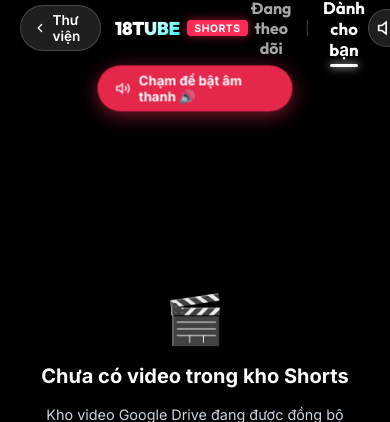
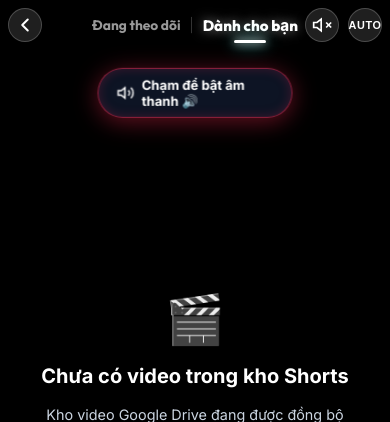
Before and after one commit to dongt2/18tube-web, a Flask app: page /feed in a window 390 px wide. Shown: the top 422 px of the page. Run offline with Flask 3, Linux system fonts and the light colour scheme; data comes from the database, SQL or seed files in the repository; data that the repository does not hold is empty; parts of the project's set-up code (start-up, migrations or seed data) failed here and were passed over; some libraries are stand-ins or nearby versions.

Commit message:
feat(ui/ux): optimize TikTok shorts feed, scrubber dragging, header responsiveness, and remove drive badge

```diff
--- a/web/static/feed.css
+++ b/web/static/feed.css
@@ -41,13 +41,13 @@ html, body {
     top: 0;
     left: 0;
     right: 0;
-    height: 56px;
+    height: 58px;
     padding: 0 1.25rem;
-    display: flex;
+    display: grid;
+    grid-template-columns: 1fr auto 1fr;
     align-items: center;
-    justify-content: space-between;
     z-index: 50;
-    background: linear-gradient(180deg, rgba(0, 0, 0, 0.75) 0%, rgba(0, 0, 0, 0.3) 60%, transparent 100%);
+    background: linear-gradient(180deg, rgba(0, 0, 0, 0.88) 0%, rgba(0, 0, 0, 0.45) 65%, transparent 100%);
     pointer-events: none;
 }
 
@@ -58,30 +58,34 @@ html, body {
 .nav-left {
     display: flex;
     align-items: center;
-    gap: 0.85rem;
+    gap: 0.75rem;
+    justify-self: start;
+    z-index: 10;
 }
 
 .nav-back-btn {
     display: inline-flex;
     align-items: center;
-    gap: 0.35rem;
+    gap: 0.4rem;
     color: #ffffff;
     text-decoration: none;
     font-size: 0.85rem;
     font-weight: 600;
-    padding: 0.4rem 0.75rem;
+    padding: 0.45rem 0.85rem;
     background: rgba(255, 255, 255, 0.12);
-    -webkit-backdrop-filter: blur(10px);
-    backdrop-filter: blur(10px);
+    -webkit-backdrop-filter: blur(14px);
+    backdrop-filter: blur(14px);
     border-radius: 99px;
-    border: 1px solid rgba(255, 255, 255, 0.18);
-    transition: all 0.2s ease;
+    border: 1px solid rgba(255, 255, 255, 0.2);
+    transition: all 0.25s cubic-bezier(0.16, 1, 0.3, 1);
+    box-shadow: 0 2px 10px rgba(0, 0, 0, 0.3);
 }
 
 .nav-back-btn:hover {
-    background: rgba(255, 255, 255, 0.22);
+    background: rgba(255, 255, 255, 0.25);
     border-color: #ffffff;
     transform: translateX(-2px);
+    box-shadow: 0 4px 16px rgba(255, 255, 255, 0.2);
 }
 
 .nav-brand {
@@ -104,136 +108,169 @@ html, body {
 .brand-badge-live {
     font-size: 0.65rem;
     font-weight: 800;
-    padding: 0.12rem 0.45rem;
+    padding: 0.15rem 0.5rem;
     background: var(--c-tiktok-red);
     color: #fff;
     border-radius: 4px;
-    letter-spacing: 0.05em;
-    box-shadow: 0 0 10px rgba(254, 44, 85, 0.6);
+    letter-spacing: 0.06em;
+    box-shadow: 0 0 12px rgba(254, 44, 85, 0.7);
 }
 
-/* TABS (FOLLOWING / FOR YOU) */
+/* TABS (FOLLOWING / FOR YOU) - CENTERED VIA GRID */
 .nav-center-tabs {
+    position: static;
+    transform: none;
+    justify-self: center;
     display: flex;
     align-items: center;
-    gap: 0.65rem;
+    gap: 0.75rem;
+    white-space: nowrap;
+    z-index: 5;
 }
 
 .nav-tab {
     background: transparent;
     border: none;
-    color: rgba(255, 255, 255, 0.65);
+    color: rgba(255, 255, 255, 0.6);
     font-family: var(--f-heading);
-    font-size: 1rem;
+    font-size: 1.05rem;
     font-weight: 700;
     cursor: pointer;
-    padding: 0.35rem 0.2rem;
+    padding: 0.4rem 0.25rem;
     position: relative;
-    transition: all 0.2s ease;
+    transition: all 0.25s cubic-bezier(0.16, 1, 0.3, 1);
+    white-space: nowrap;
+    text-shadow: 0 2px 4px rgba(0, 0, 0, 0.6);
 }
 
 .nav-tab:hover {
     color: #ffffff;
+    transform: scale(1.05);
 }
 
 .nav-tab.active {
     color: #ffffff;
-    font-size: 1.05rem;
+    font-size: 1.15rem;
+    font-weight: 800;
+    text-shadow: 0 0 12px rgba(255, 255, 255, 0.5);
 }
 
 .nav-tab.active::after {
     content: '';
     position: absolute;
-    bottom: -2px;
+    bottom: -3px;
     left: 50%;
     transform: translateX(-50%);
-    width: 28px;
+    width: 32px;
     height: 3px;
     background: #ffffff;
     border-radius: 99px;
-    box-shadow: 0 0 8px #ffffff;
+    box-shadow: 0 0 10px #ffffff, 0 0 18px var(--c-tiktok-cyan);
 }
 
 .nav-tab-divider {
-    color: rgba(255, 255, 255, 0.25);
+    color: rgba(255, 255, 255, 0.2);
     font-size: 0.85rem;
+    font-weight: 300;
 }
 
 /* RIGHT TOOLS */
 .nav-right-tools {
     display: flex;
     align-items: center;
-    gap: 0.5rem;
+    gap: 0.55rem;
+    justify-self: end;
+    z-index: 10;
 }
 
 .tool-btn {
-    width: 38px;
-    height: 38px;
+    width: 40px;
+    height: 40px;
     border-radius: 50%;
     background: rgba(255, 255, 255, 0.12);
-    -webkit-backdrop-filter: blur(10px);
-    backdrop-filter: blur(10px);
-    border: 1px solid rgba(255, 255, 255, 0.18);
+    -webkit-backdrop-filter: blur(14px);
+    backdrop-filter: blur(14px);
+    border: 1px solid rgba(255, 255, 255, 0.2);
     color: #ffffff;
     display: flex;
     align-items: center;
     justify-content: center;
     cursor: pointer;
-    transition: all 0.2s ease;
+    transition: all 0.25s cubic-bezier(0.16, 1, 0.3, 1);
+    box-shadow: 0 2px 10px rgba(0, 0, 0, 0.3);
 }
 
 .tool-btn:hover {
-    background: rgba(255, 255, 255, 0.22);
+    background: rgba(255, 255, 255, 0.25);
     border-color: #ffffff;
-    transform: scale(1.08);
+    transform: scale(1.1);
+    box-shadow: 0 4px 16px rgba(255, 255, 255, 0.25);
 }
 
 .tool-btn.active {
     background: var(--c-tiktok-cyan);
     color: #000000;
     border-color: #ffffff;
-    box-shadow: 0 0 14px rgba(37, 244, 238, 0.5);
+    box-shadow: 0 0 18px rgba(37, 244, 238, 0.7);
 }
 
 .autonext-badge {
     font-size: 0.68rem;
-    font-weight: 800;
-    letter-spacing: 0.04em;
+    font-weight: 900;
+    letter-spacing: 0.05em;
 }
 
-/* UNMUTE PROMPT BANNER */
+/* UNMUTE PROMPT BANNER (FROSTED GLASS PILL) */
 .feed-unmute-prompt {
     position: fixed;
-    top: 68px;
+    top: 72px;
     left: 50%;
     transform: translateX(-50%);
-    background: rgba(254, 44, 85, 0.9);
-    -webkit-backdrop-filter: blur(12px);
-    backdrop-filter: blur(12px);
+    background: rgba(15, 23, 42, 0.88);
+    -webkit-backdrop-filter: blur(16px);
+    backdrop-filter: blur(16px);
     color: #ffffff;
-    padding: 0.45rem 1.15rem;
+    padding: 0.5rem 1.25rem;
     border-radius: 99px;
+    border: 1px solid rgba(254, 44, 85, 0.55);
+    box-shadow: 0 4px 25px rgba(254, 44, 85, 0.4), inset 0 0 12px rgba(254, 44, 85, 0.2);
     font-size: 0.82rem;
     font-weight: 700;
     display: inline-flex;
     align-items: center;
-    gap: 0.5rem;
+    gap: 0.55rem;
     z-index: 60;
     cursor: pointer;
-    box-shadow: 0 4px 20px rgba(254, 44, 85, 0.5);
-    animation: promptBounce 2s infinite ease-in-out;
-    transition: all 0.3s ease;
+    animation: promptFloat 2.5s infinite ease-in-out;
+    transition: all 0.35s cubic-bezier(0.16, 1, 0.3, 1);
 }
 
-@keyframes promptBounce {
+.feed-unmute-prompt:hover {
+    background: rgba(254, 44, 85, 0.95);
+    border-color: #ffffff;
+    transform: translateX(-50%) scale(1.06);
+    box-shadow: 0 6px 30px rgba(254, 44, 85, 0.6);
+}
+
+.feed-unmute-prompt svg {
+    color: var(--c-tiktok-red);
+    animation: soundBounce 1.2s infinite ease-in-out;
+}
+
+@keyframes soundBounce {
+    0%, 100% { transform: scale(1); }
+    50% { transform: scale(1.25); color: #ffffff; }
+}
+
+@keyframes promptFloat {
     0%, 100% { transform: translateX(-50%) translateY(0); }
-    50% { transform: translateX(-50%) translateY(-4px); }
+    50% { transform: translateX(-50%) translateY(-5px); }
 }
 
 .feed-unmute-prompt.hidden {
     opacity: 0;
     pointer-events: none;
-    transform: translateX(-50%) translateY(-10px);
+    transform: translateX(-50%) translateY(-12px);
 }
 
 /* MAIN SNAP SCROLL CONTAINER */
@@ -741,6 +853,64 @@ html, body {
     }
 }
 
+@media (max-width: 768px) {
+    .feed-top-nav {
+        padding: 0 0.85rem;
+        height: 54px;
+    }
+    .nav-brand {
+        display: none !important;
+    }
+    .nav-back-text {
+        display: none !important;
+    }
+    #btn-toggle-fullscreen {
+        display: none !important;
+    }
+    .nav-back-btn {
+        padding: 0;
+        border-radius: 50%;
+        width: 38px;
+        height: 38px;
+        justify-content: center;
+    }
+    .nav-tab {
+        font-size: 0.96rem;
+        padding: 0.35rem 0.2rem;
+    }
+    .nav-tab.active {
+        font-size: 1.05rem;
+    }
+    .nav-center-tabs {
+        gap: 0.65rem;
+    }
+    .tool-btn {
+        width: 38px;
+        height: 38px;
+    }
+}
+
+@media (max-width: 440px) {
+    .feed-top-nav {
+        padding: 0 0.5rem;
+        height: 50px;
+    }
+    .nav-tab {
+        font-size: 0.86rem;
+    }
+    .nav-tab.active {
+        font-size: 0.94rem;
+    }
+    .nav-center-tabs {
+        gap: 0.35rem;
+    }
+    .tool-btn,
+    .nav-back-btn {
+        width: 34px;
+        height: 34px;
+    }
+}
+
 /* TOAST NOTIFICATION */
 .feed-toast-container {
     position: fixed;
--- a/web/static/feed.js
+++ b/web/static/feed.js
@@ -89,6 +89,34 @@
         return Math.abs(hash % 9800) + 120;
     }
 
+    function formatVideoTitle(name, creator) {
+        if (!name) return `Video Shorts 4K • @${creator}`;
+        const clean = name.replace(/\.(mp4|mov|webm|mkv|avi)$/i, '');
+        // Nếu tên file là chuỗi số dài (timestamp do drive sinh ra)
+        if (/^\d{10,}$/.test(clean)) {
+            return `Video chất lượng cao • @${creator}`;
+        }
+        return clean;
+    }
+
+    function formatCountryTag(country) {
+        const c = (country || 'Việt Nam').trim();
+        const l = c.toLowerCase();
+        if (l.includes('việt nam') || l.includes('vietnam')) return `🇻🇳 ${c}`;
+        if (l.includes('hàn quốc') || l.includes('korea')) return `🇰🇷 ${c}`;
+        if (l.includes('nhật') || l.includes('japan')) return `🇯🇵 ${c}`;
+        if (l.includes('trung quốc') || l.includes('china')) return `🇨🇳 ${c}`;
+        if (l.includes('mỹ') || l.includes('usa')) return `🇺🇸 ${c}`;
+        return `🌐 ${c}`;
+    }
+
+    function formatTime(sec) {
+        if (!sec || isNaN(sec) || sec < 0) return '00:00';
+        const m = Math.floor(sec / 60);
+        const s = Math.floor(sec % 60);
+        return `${String(m).padStart(2, '0')}:${String(s).padStart(2, '0')}`;
+    }
+
     // -------------------------------------------------------------
     // SOUND & AUTONEXT CONTROLS
     // -------------------------------------------------------------
@@ -164,7 +192,9 @@
         slide.dataset.streamUrl = streamUrl;
         const posterUrl = video.thumbnail_url || (video.id ? `https://lh3.googleusercontent.com/d/${video.id}=w800` : '/static/placeholder.svg');
         const country = video.country || 'Việt Nam';
-        const sizeStr = video.size_str || '';
+        const countryDisplay = formatCountryTag(country);
+        const titleDisplay = formatVideoTitle(video.name, creatorName);
+        const sizeStr = video.size_str ? `4K • ${video.size_str}` : '4K Ultra HD';
 
         // Tên đại diện và avatar cho creator
         const avatarLetter = (creatorName[0] || 'C').toUpperCase();
@@ -261,11 +291,11 @@
                                 </svg>
                             </span>
                         </a>
-                        <span class="slide-country-pill">${country}</span>
+                        <span class="slide-country-pill">${countryDisplay}</span>
                     </div>
 
                     <div class="slide-caption-row">
-                        <span class="slide-filename">${video.name || 'Video 4K'}</span>
+                        <span class="slide-filename">${titleDisplay}</span>
                         ${sizeStr ? `<span class="slide-size-pill">${sizeStr}</span>` : ''}
                     </div>
 
@@ -280,9 +310,12 @@
                     </div>
                 </div>
 
-                <!-- BOTTOM PROGRESS BAR -->
-                <div class="slide-progress-bar-wrap" title="Tua video">
-                    <div class="slide-progress-fill"></div>
+                <!-- BOTTOM PROGRESS BAR SCRUBBER -->
+                <div class="slide-progress-bar-wrap" title="Kéo để tua video">
+                    <div class="slide-progress-fill">
+                        <div class="slide-progress-handle"></div>
+                    </div>
+                    <div class="slide-progress-tooltip">00:00 / 00:00</div>
                 </div>
             </div>
         `;
@@ -352,16 +385,21 @@
                         delete videoEl.dataset.userPaused;
                         videoEl.play().then(() => {
                             playIcon.classList.remove('visible');
-                            disc.classList.add('playing');
+                            playIcon.classList.remove('pulse-fade');
+                            void playIcon.offsetWidth; // Trigger reflow for re-animation
+                            playIcon.classList.add('pulse-fade');
+                            setTimeout(() => playIcon.classList.remove('pulse-fade'), 380);
+                            if (disc) disc.classList.add('playing');
                         }).catch(() => {});
                     } else {
                         videoEl.dataset.userPaused = 'true';
                         videoEl.pause();
+                        playIcon.classList.remove('pulse-fade');
                         playIcon.classList.add('visible');
-                        disc.classList.remove('playing');
+                        if (disc) disc.classList.remove('playing');
                     }
                     clickTimeout = null;
-                }, 300);
+                }, 280);
             }
         });
 
@@ -430,23 +468,95 @@
             });
         }
 
-        // 6. Progress Bar Scrubber
+        // 6. Interactive Scrubber with Dragging & Time Tooltip
+        const progressTooltip = slide.querySelector('.slide-progress-tooltip');
+        let isDraggingProgress = false;
+        let wasPlayingBeforeDrag = false;
+
+        function calcScrubPercent(clientX) {
+            if (!progressWrap) return 0;
+            const rect = progressWrap.getBoundingClientRect();
+            if (rect.width <= 0) return 0;
+            return Math.max(0, Math.min(1, (clientX - rect.left) / rect.width));
+        }
+
+        function updateScrubVisual(clientX) {
+            const pct = calcScrubPercent(clientX);
+            if (progressFill) progressFill.style.width = `${pct * 100}%`;
+            if (videoEl.duration) {
+                const curSec = pct * videoEl.duration;
+                if (progressTooltip) {
+                    progressTooltip.textContent = `${formatTime(curSec)} / ${formatTime(videoEl.duration)}`;
+                    const pctClamped = Math.max(0.08, Math.min(0.92, pct));
+                    progressTooltip.style.left = `${pctClamped * 100}%`;
+                }
+            }
+        }
+
         videoEl.addEventListener('timeupdate', () => {
-            if (videoEl.duration && progressFill) {
+            if (!isDraggingProgress && videoEl.duration && progressFill) {
                 const pct = (videoEl.currentTime / videoEl.duration) * 100;
                 progressFill.style.width = `${pct}%`;
             }
         });
 
         if (progressWrap) {
-            progressWrap.addEventListener('click', (e) => {
+            function onDragStart(e) {
                 e.stopPropagation();
-                const rect = progressWrap.getBoundingClientRect();
-                const clickX = e.clientX - rect.left;
-                const pct = Math.max(0, Math.min(1, clickX / rect.width));
+                if (e.cancelable) e.preventDefault();
+                isDraggingProgress = true;
+                progressWrap.classList.add('dragging');
+                wasPlayingBeforeDrag = !videoEl.paused;
+                videoEl.pause();
+                const clientX = (e.clientX !== undefined)
+                    ? e.clientX
+                    : (e.touches && e.touches[0] ? e.touches[0].clientX : 0);
+                updateScrubVisual(clientX);
+
+                window.addEventListener('mousemove', onDragMove);
+                window.addEventListener('touchmove', onDragMove, { passive: false });
+                window.addEventListener('mouseup', onDragEnd);
+                window.addEventListener('touchend', onDragEnd);
+            }
+
+            function onDragMove(e) {
+                if (!isDraggingProgress) return;
+                if (e.cancelable) e.preventDefault();
+                const clientX = (e.clientX !== undefined)
+                    ? e.clientX
+                    : (e.touches && e.touches[0] ? e.touches[0].clientX : 0);
+                updateScrubVisual(clientX);
+            }
+
+            function onDragEnd(e) {
+                if (!isDraggingProgress) return;
+                isDraggingProgress = false;
+                progressWrap.classList.remove('dragging');
+
+                window.removeEventListener('mousemove', onDragMove);
+                window.removeEventListener('touchmove', onDragMove);
+                window.removeEventListener('mouseup', onDragEnd);
+                window.removeEventListener('touchend', onDragEnd);
+
+                const clientX = (e.clientX !== undefined)
+                    ? e.clientX
+                    : (e.changedTouches && e.changedTouches[0] ? e.changedTouches[0].clientX : 0);
+                const pct = calcScrubPercent(clientX);
                 if (videoEl.duration) {
                     videoEl.currentTime = pct * videoEl.duration;
                 }
+                if (wasPlayingBeforeDrag) {
+                    videoEl.play().catch(() => {});
+                }
+            }
+
+            progressWrap.addEventListener('mousedown', onDragStart);
+            progressWrap.addEventListener('touchstart', onDragStart, { passive: false });
+
+            // Hover tooltip update
+            progressWrap.addEventListener('mousemove', (e) => {
+                if (isDraggingProgress) return;
+                updateScrubVisual(e.clientX);
             });
         }
 
--- a/web/static/gallery.js
+++ b/web/static/gallery.js
@@ -760,8 +760,6 @@
 
                         <div class="profile-handle-row">
                             <span class="profile-username">${cHandle}</span>
-                            <span class="profile-dot-separator">•</span>
-                            <span class="profile-badge-drive">☁️ Google Drive Source</span>
                         </div>
 
                         <!-- TIKTOK STATS ROW -->
--- a/web/templates/feed.html
+++ b/web/templates/feed.html
@@ -5,15 +5,17 @@
     <meta name="viewport" content="width=device-width, initial-scale=1.0, viewport-fit=cover">
     <title>18TUBE TikTok Shorts - Lướt Video Siêu Tốc 4K</title>
     <meta name="description" content="Trải nghiệm lướt video ngắn và full HD cực mượt phong cách TikTok / Reels dành riêng cho 18TUBE.">
+    <meta name="mobile-web-app-capable" content="yes">
     <meta name="apple-mobile-web-app-capable" content="yes">
     <meta name="apple-mobile-web-app-status-bar-style" content="black-translucent">
+    <meta name="theme-color" content="#000000">
 
     <!-- Google Fonts -->
     <link rel="preconnect" href="https://fonts.googleapis.com">
     <link rel="preconnect" href="https://fonts.gstatic.com" crossorigin>
     <link href="https://fonts.googleapis.com/css2?family=Inter:wght@400;500;600;700&family=Outfit:wght@500;600;700;800;900&display=swap" rel="stylesheet">
 
-    <link rel="stylesheet" href="/static/feed.css?v=5">
+    <link rel="stylesheet" href="/static/feed.css?v=20261020_03">
 </head>
 <body class="tiktok-feed-body">
     <!-- TOP NAVIGATION OVERLAY -->
@@ -106,6 +108,6 @@
 
     <!-- PRELOADED DATA INJECTION (SERVER HYDRATION) -->
     <script id="__FEED_PRELOADED_DATA__" type="application/json">{{ (preloaded_json or '{}') | safe }}</script>
-    <script src="/static/feed.js?v=6"></script>
+    <script src="/static/feed.js?v=20261020_03"></script>
 </body>
 </html>
--- a/web/templates/gallery.html
+++ b/web/templates/gallery.html
@@ -507,6 +507,6 @@
     <!-- Video.js Script -->
     <script src="https://vjs.zencdn.net/8.10.0/video.min.js"></script>
     <script id="__PRELOADED_DATA__" type="application/json">{{ (preloaded_json or '{}') | safe }}</script>
-    <script src="/static/gallery.js?v=22"></script>
+    <script src="/static/gallery.js?v=23"></script>
 </body>
 </html>
```
Also changed, not shown: other parts of web/static/feed.css (+156 -81 lines).
